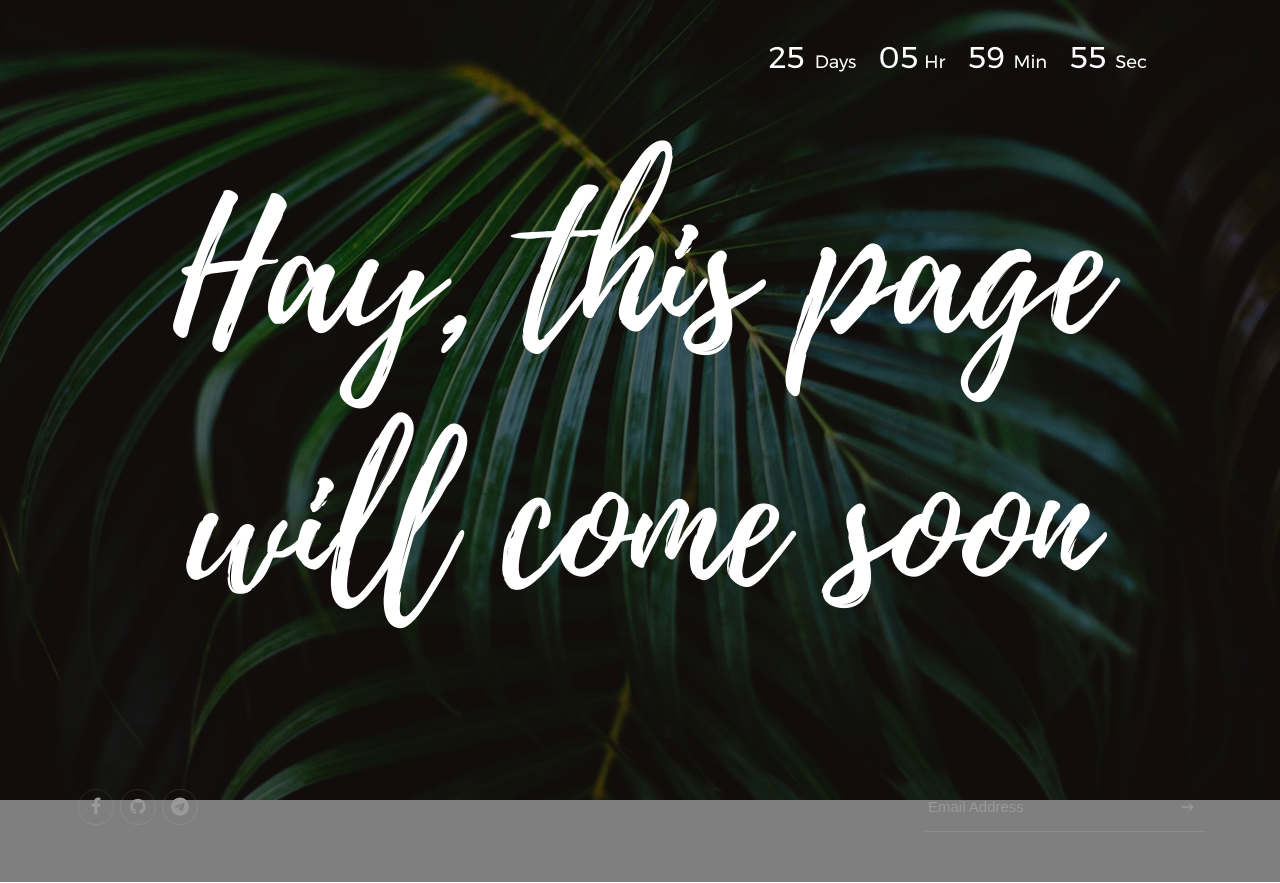
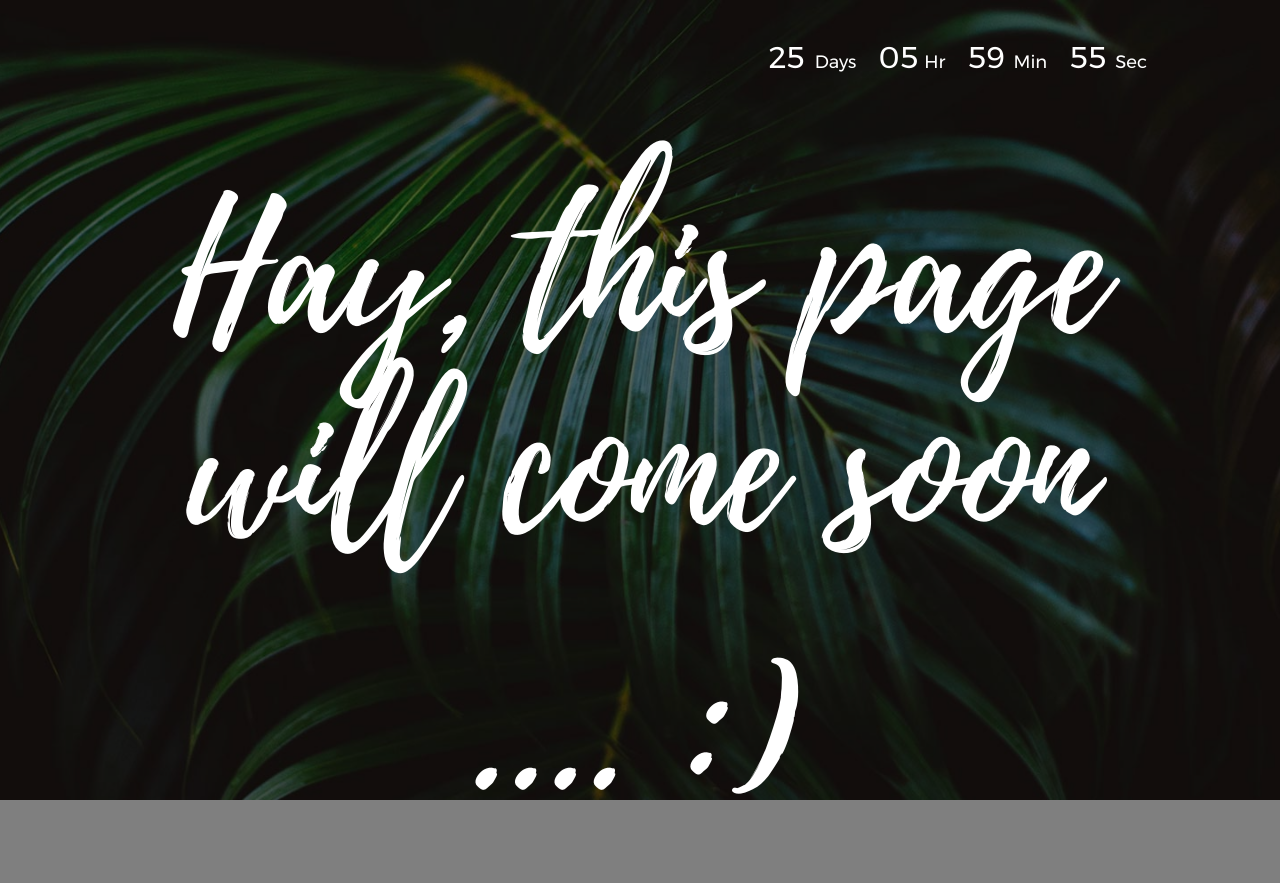
Before and after one commit to wfebriad/wfebriad.github.io, a plain HTML site: page index.html in a window 1280 px wide. Shown: the top 883 px of the page. Drawn offline with Linux system fonts and the light colour scheme.

Commit message:
Update index.html

```diff
--- a/index.html
+++ b/index.html
@@ -71,10 +71,10 @@
 		<!--  -->
 		<div class="flex-col-c-m p-l-15 p-r-15 p-t-80 p-b-90">
 			<h3 class="l1-txt2 txt-center p-b-55 respon1">
-				Hay, this page
+				Hay, this page will come soon
 			</h3>
 			<h2 class="l1-txt2 txt-center p-b-55 respon1">
-				will come soon
+				.... :)
 			</h2>
 			<!--
 			<div>
```
